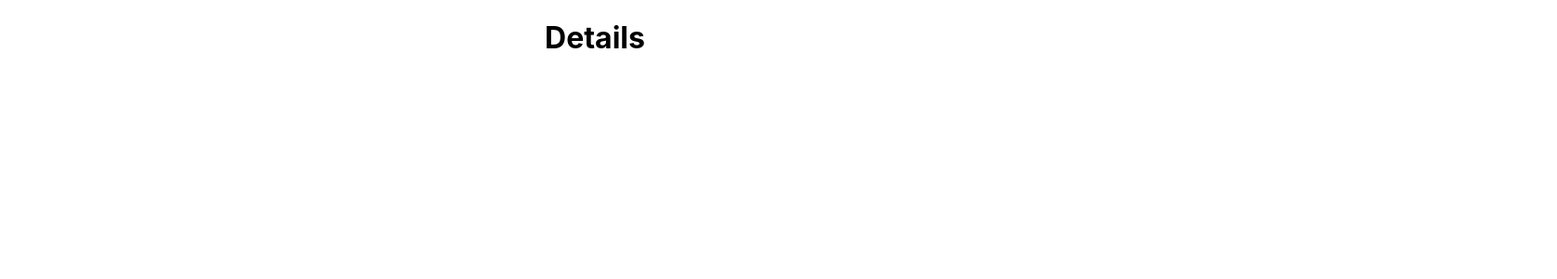
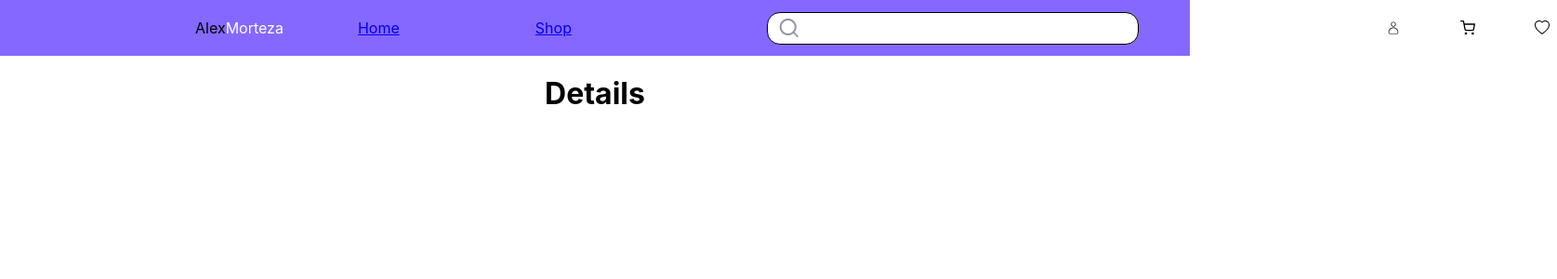
Before and after one commit to khademishoja/webshop, a React (Create React App) app: page /details/1 in a window 1280 px wide. Shown: the top 300 px of the page at 93% size, 1675 px wide, since content can reach past the window. Built offline with nearby package versions, Linux system fonts and the light colour scheme; no server answers.

Commit message:
changed style page

```diff
--- a/package.json
+++ b/package.json
@@ -6,8 +6,11 @@
     "@testing-library/jest-dom": "^5.16.5",
     "@testing-library/react": "^13.4.0",
     "@testing-library/user-event": "^13.5.0",
+    "axios": "^1.1.3",
+    "express": "^4.18.2",
     "react": "^18.2.0",
     "react-dom": "^18.2.0",
+    "react-icons": "^4.6.0",
     "react-router-dom": "^6.4.3",
     "react-scripts": "5.0.1",
     "web-vitals": "^2.1.4"
--- a/public/index.html
+++ b/public/index.html
@@ -24,6 +24,13 @@
       work correctly both with client-side routing and a non-root public URL.
       Learn how to configure a non-root public URL by running `npm run build`.
     -->
+
+    <link rel="preconnect" href="https://fonts.googleapis.com" />
+    <link rel="preconnect" href="https://fonts.gstatic.com" crossorigin />
+    <link
+      href="https://fonts.googleapis.com/css2?family=Roboto:ital,wght@1,700&display=swap"
+      rel="stylesheet"
+    />
     <title>React App</title>
   </head>
   <body>
--- a/src/App.js
+++ b/src/App.js
@@ -4,12 +4,14 @@ import { Route, Routes } from "react-router-dom";
 import HomePage from "./pages/HomePage";
 import ShopPage from "./pages/ShopPage";
 import DetailsPage from "./pages/DetailsPage";
+import { Navbar } from "./components/NavBar/NavBar";
 
 function App() {
   return (
     <div className="App">
+      <Navbar />
       <Routes>
-        <Route path="/" element={<HomePage />} />
+        <Route path="/home" element={<HomePage />} />
         <Route path="/shop" element={<ShopPage />} />
         <Route path="/details/:id" element={<DetailsPage />} />
       </Routes>
--- a/src/components/NavBar/NavBar.js
+++ b/src/components/NavBar/NavBar.js
@@ -1,2 +1,31 @@
-function Navbar() {}
+import "./Style.css";
+import { NavLink } from "react-router-dom";
+import { CiUser } from "react-icons/ci";
+import { FiShoppingCart } from "react-icons/fi";
+import { BsHeart } from "react-icons/bs";
+
+function Navbar() {
+  return (
+    <div className="navbar-container ">
+      <div className="navMiddle">
+        <span style={{ color: "black" }}>Alex</span>
+        <span style={{ color: "white" }}>Morteza</span>
+      </div>
+      <div id="linkNavbar">
+        <NavLink to="/home">Home</NavLink>
+        <NavLink to="/shop">Shop</NavLink>
+      </div>
+      <div>
+        <form class="search-bar">
+          <input id="search-bar" type="search" />
+        </form>
+      </div>
+      <div className="icons">
+        <CiUser className="icon" />
+        <FiShoppingCart className="icon" />
+        <BsHeart className="icon" />
+      </div>
+    </div>
+  );
+}
 export { Navbar };
--- /dev/null
+++ b/src/components/NavBar/Style.css
@@ -0,0 +1,66 @@
+@import url("https://fonts.googleapis.com/css2?family=Roboto:ital,wght@1,700&display=swap");
+
+.navbar-container {
+  /* full width */
+  width: 100%;
+  /* Fixed height */
+  height: 60px;
+  background-color: #8568ff;
+  /* flex box */
+  display: flex;
+  justify-self: center;
+  align-items: center;
+  gap: 10px;
+}
+
+.navMiddle {
+  display: flex;
+  padding-left: 210px;
+  /* margin-top: 20px; */
+}
+#linkNavbar {
+  min-width: 300px;
+  display: flex;
+  color: 0D0E43;
+  align-items: center;
+  /* margin-left: 100px; */
+  justify-content: space-between;
+}
+a {
+  padding-left: 70px;
+}
+.active {
+  color: white;
+}
+.search-bar {
+  min-width: 800px;
+}
+#search-bar {
+  width: 50%;
+  height: 35px;
+  /* color: white; */
+  border-radius: 14px;
+  border-style: solid;
+  border-width: 1px;
+  border-color: black;
+  /* background-color: ; */
+  /* height: 44px; */
+
+  background-image: url("./search.png");
+  background-position: 10px center;
+  background-repeat: no-repeat;
+  padding-left: 40px;
+}
+/* #iconBar {
+  margin-left: 50px;
+  display: flex;
+  justify-content: space-between;
+} */
+
+.icons {
+  display: flex;
+}
+.icon {
+  width: 2rem;
+  padding-left: 3rem;
+}
--- a/src/pages/DetailsPage.js
+++ b/src/pages/DetailsPage.js
@@ -1,4 +1,20 @@
+import axios from "axios";
+import { useEffect, useState } from "react";
+
+// import "./style.css";
+import { useParams } from "react-router-dom";
+
 const DetailsPage = () => {
+  const [products, setProducts] = useState([]);
+  const id = useParams;
+  const getProducts = async () => {
+    const res = await axios.get(`http://localhost:4000/products/${id}`);
+    console.log(res.data);
+    setProducts(res.data);
+  };
+  useEffect(() => {
+    getProducts();
+  }, []);
   return (
     <div>
       <h1>Details</h1>
```
Also changed, not shown: src/components/NavBar/search.png (added), src/components/NavBar/style.css (deleted), 1 other file (tests, documents, lock files or other folders).
